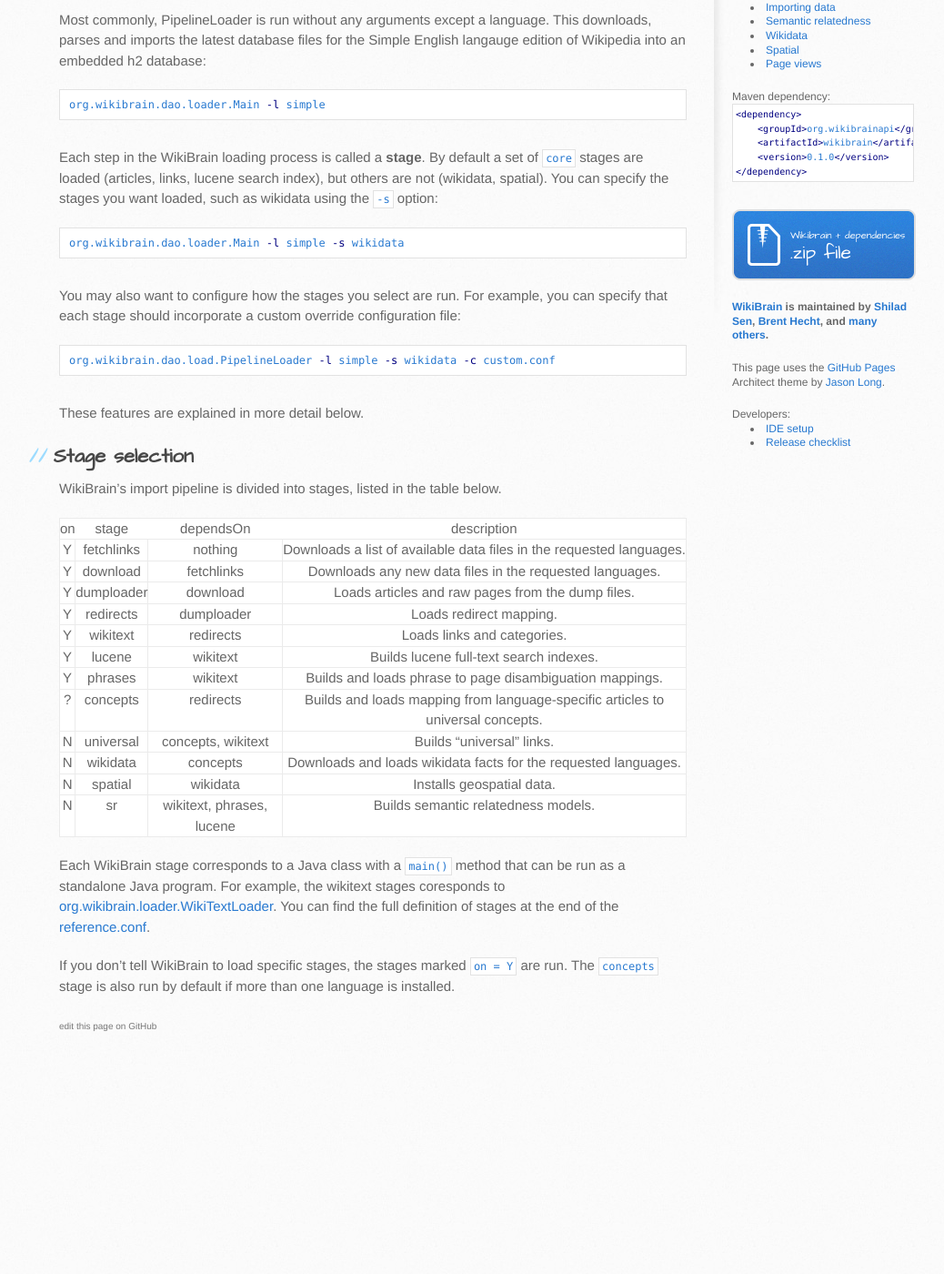
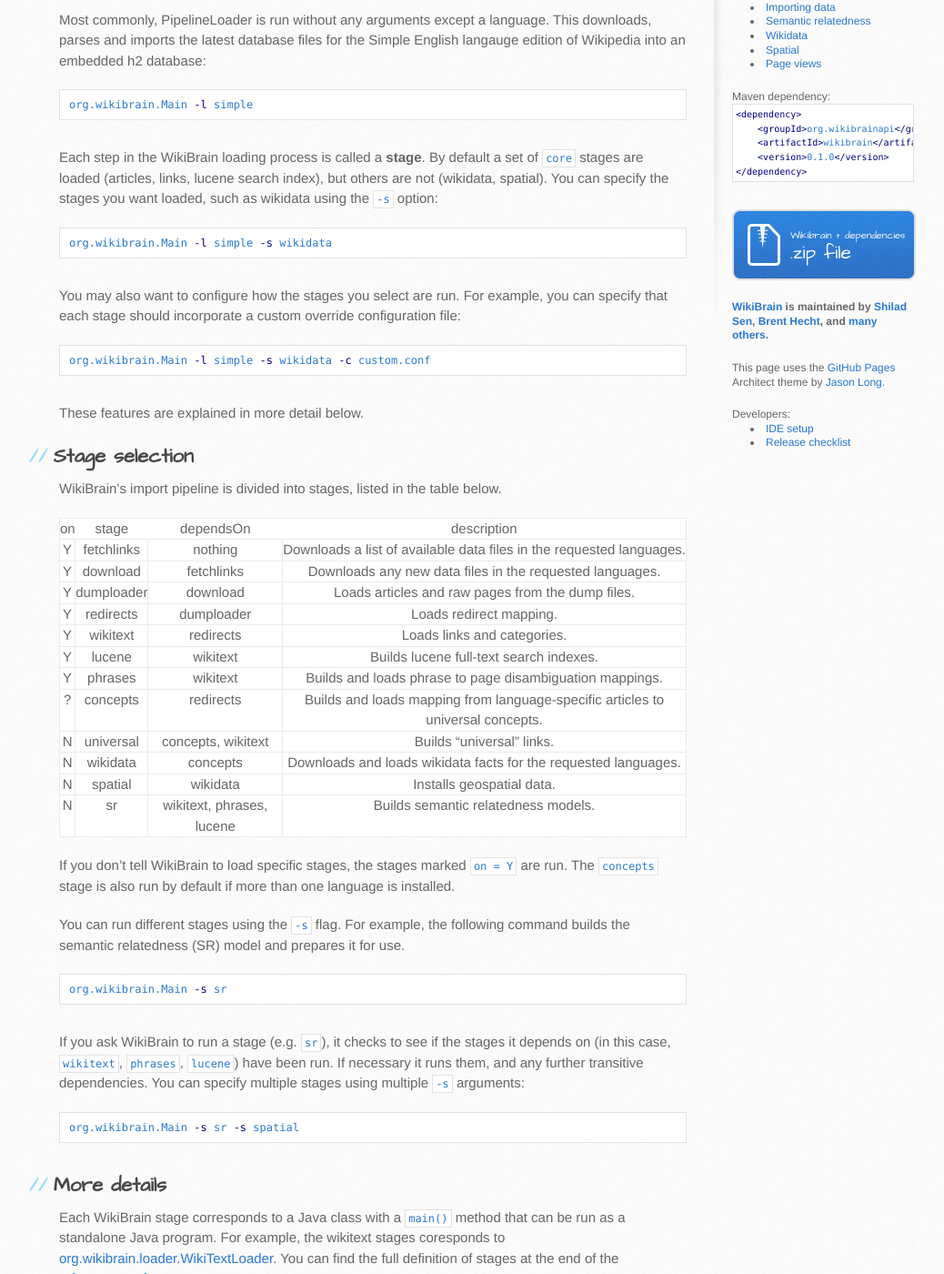
Before and after one commit to shilad/wikibrain, a Jekyll site: the page built from tutorial/importing.md, in a window 1280 px wide and 1400 px high, scrolled down 358 px. Shown: the whole window at 91% size, without its empty margins (105-1143 px from the left). Built offline with Jekyll 4.4.1, drawn with Linux system fonts in a browser that asks for light colours; nearby versions of some CDN libraries; Markdown is read by kramdown in place of the engine named in the settings; before the commit the page ends 1518 px from its top, so only the background shows below that.

Commit message:
Update importing.md

````diff
--- a/tutorial/importing.md
+++ b/tutorial/importing.md
@@ -11,7 +11,7 @@
 Most commonly, PipelineLoader is run without any arguments except a language. This downloads, parses and imports the latest database files for the Simple English langauge edition of Wikipedia into an embedded h2 database:
 
 ```bash
-org.wikibrain.dao.loader.Main -l simple
+org.wikibrain.Main -l simple
 ```
 
 Each step in the WikiBrain loading process is called a **stage**.
@@ -19,14 +19,14 @@
 You can specify the stages you want loaded, such as wikidata using the `-s` option:
 
 ```bash
-org.wikibrain.dao.loader.Main -l simple -s wikidata
+org.wikibrain.Main -l simple -s wikidata
 ```
 
 You may also want to configure how the stages you select are run.
 For example, you can specify that each stage should incorporate a custom override configuration file:
 
 ```bash
-org.wikibrain.dao.load.PipelineLoader -l simple -s wikidata -c custom.conf
+org.wikibrain.Main -l simple -s wikidata -c custom.conf
 ```
 
 These features are explained in more detail below.
@@ -34,6 +34,7 @@
 ## Stage selection
 
 WikiBrain's import pipeline is divided into stages, listed in the table below.
+
 
 | on | stage      | dependsOn     |  description |
 |----|------------|---------------|--------------|
@@ -50,9 +51,26 @@
 | N | spatial    | wikidata      | Installs geospatial data. |
 | N | sr         | wikitext, phrases, lucene | Builds semantic relatedness models. |
 
+If you don't tell WikiBrain to load specific stages, the stages marked `on = Y` are run.
+The `concepts` stage is also run by default if more than one language is installed.
+
+You can run different stages using the `-s` flag.
+For example, the following command builds the semantic relatedness (SR) model and prepares it for use.
+
+```bash
+org.wikibrain.Main -s sr
+```
+
+If you ask WikiBrain to run a stage (e.g. `sr`), it checks to see if the stages it depends on (in this case, `wikitext`, `phrases`, `lucene`) have been run.
+If necessary it runs them, and any further transitive dependencies.
+You can specify multiple stages using multiple `-s` arguments:
+
+```bash
+org.wikibrain.Main -s sr -s spatial
+```
+
+## More details
+
 Each WikiBrain stage corresponds to a Java class with a `main()` method that can be run as a standalone Java program.
 For example, the wikitext stages coresponds to [org.wikibrain.loader.WikiTextLoader](https://github.com/shilad/wikibrain/blob/master/wikibrain-loader/src/main/java/org/wikibrain/loader/WikiTextLoader.java).
 You can find the full definition of stages at the end of the [reference.conf](https://github.com/shilad/wikibrain/blob/master/wikibrain-core/src/main/resources/reference.conf).
-
-If you don't tell WikiBrain to load specific stages, the stages marked `on = Y` are run.
-The `concepts` stage is also run by default if more than one language is installed.
````
